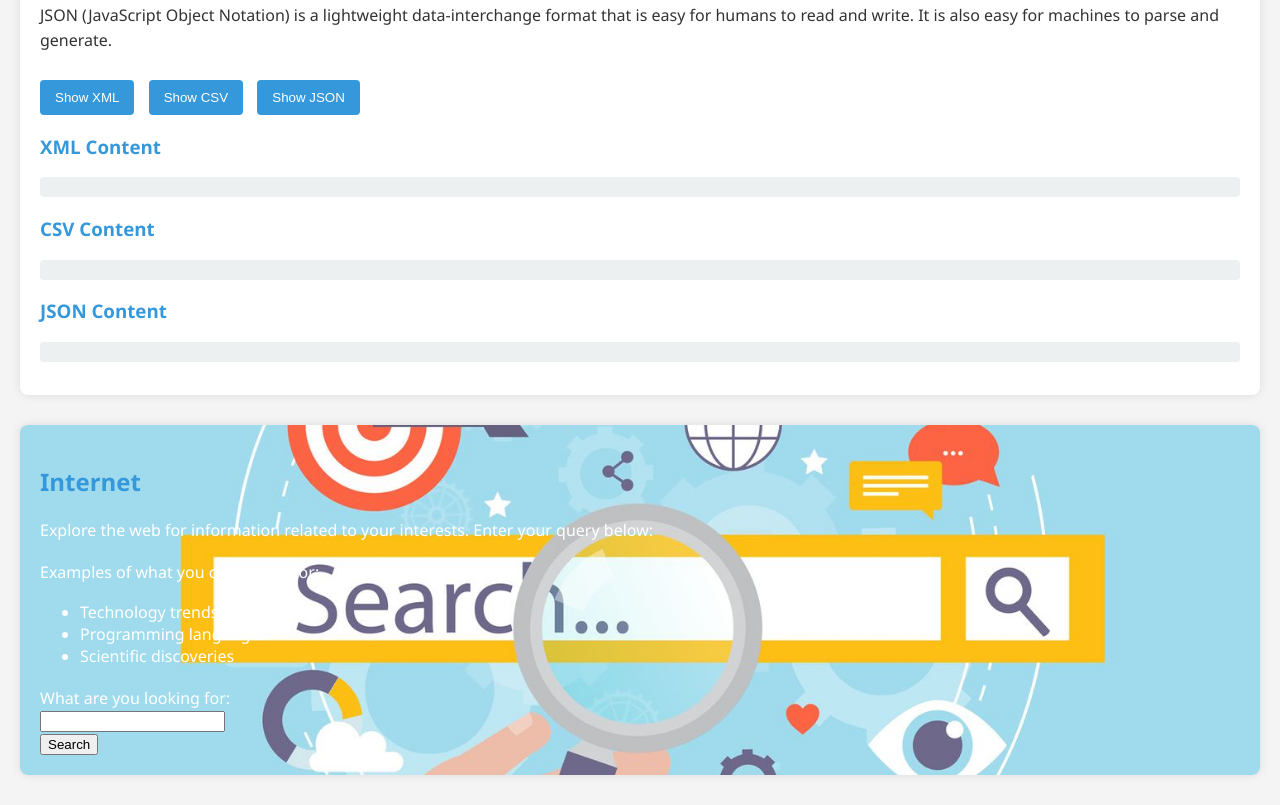
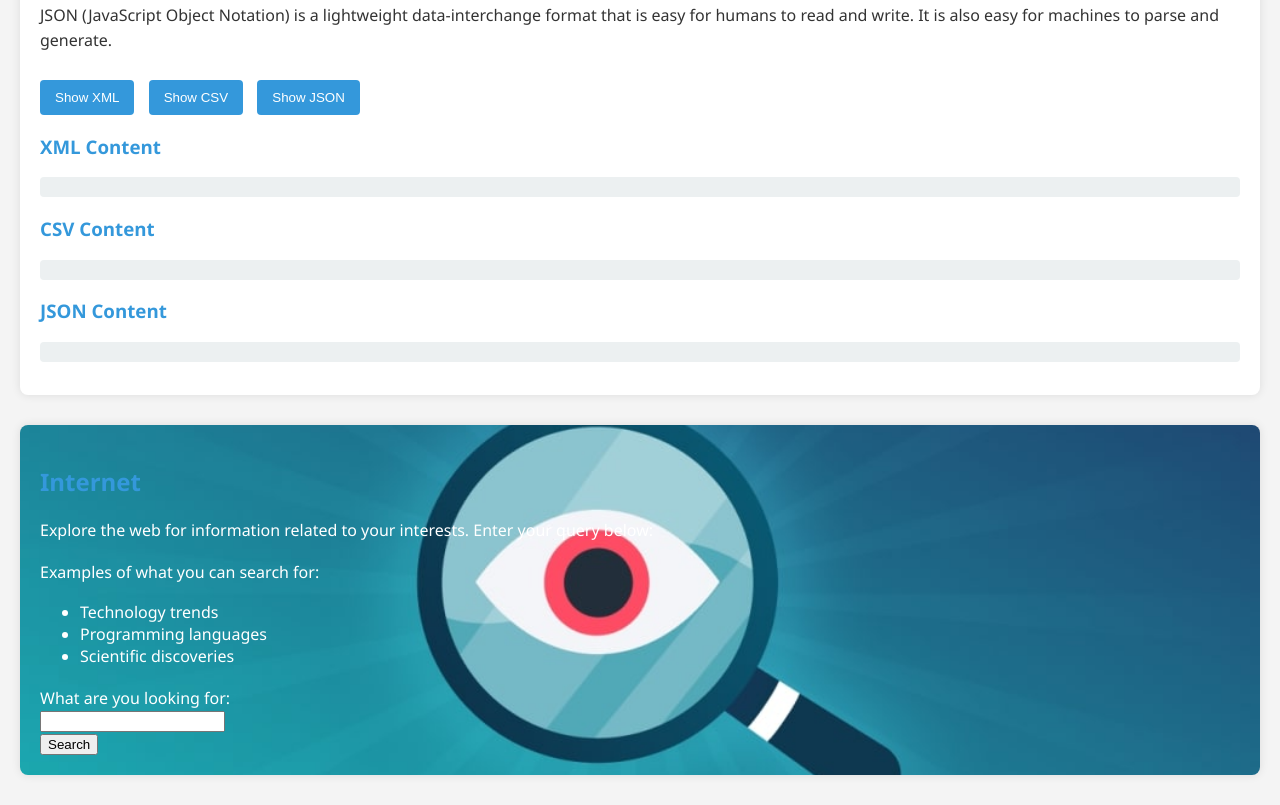
Before and after one commit to Patrik19981/project, a plain HTML site: page index.html in a window 1280 px wide. Shown: the part 1702-2507 px from the top of the page. Drawn offline with Linux system fonts and the light colour scheme.

Commit message:
Update index.html

```diff
--- a/index.html
+++ b/index.html
@@ -307,7 +307,7 @@
 </section>
 
 <!-- Internet Section -->
-<section id="internet-section" style="background-image: url('search.jpg'); background-size: cover; background-position: center; color: #fff;">
+<section id="internet-section" style="background-image: url('search2.jpg'); background-size: cover; background-position: center; color: #fff;">
     <h2>Internet</h2>
     <p>Explore the web for information related to your interests. Enter your query below:</p>
 
```
